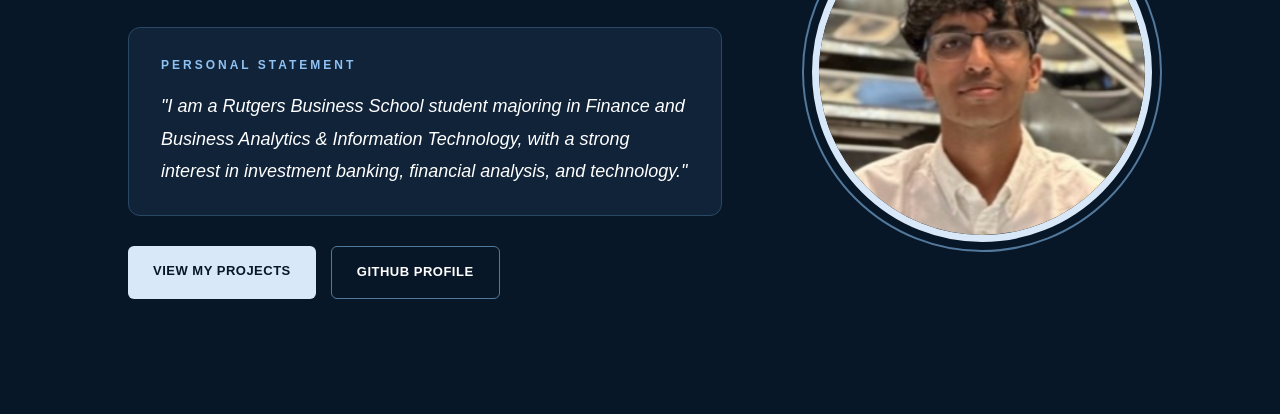
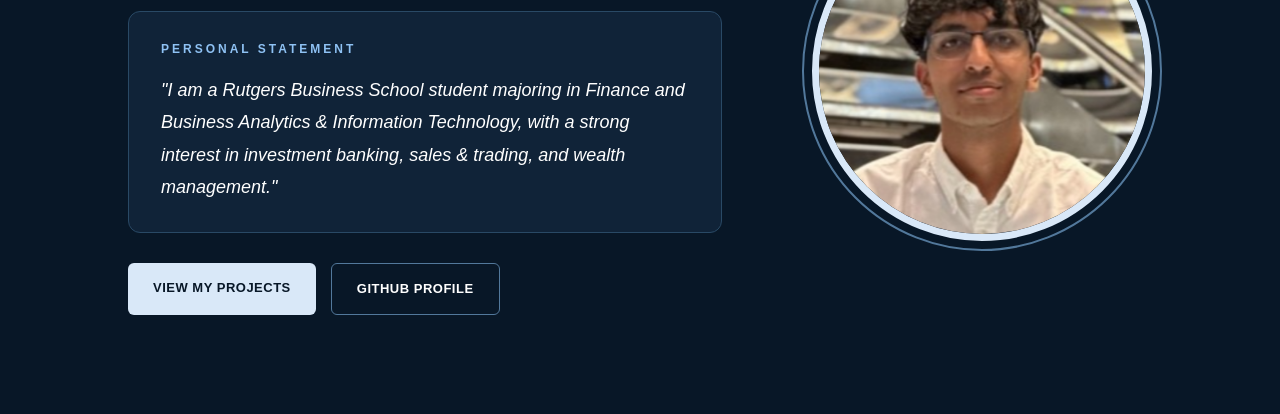
Before and after one commit to ub48-beep/ub48-beep.github.io, a plain HTML site: page index.html in a window 1280 px wide. Shown: the part 386-800 px from the top of the page. Drawn offline with Linux system fonts and the light colour scheme.

Commit message:
Update index.html

```diff
--- a/index.html
+++ b/index.html
@@ -740,8 +740,8 @@
                         "I am a Rutgers Business School student
                         majoring in Finance and Business Analytics
                         &amp; Information Technology, with a strong
-                        interest in investment banking, financial
-                        analysis, and technology."
+                        interest in investment banking,
+                        sales & trading, and wealth management."
                     </p>
 
                 </div>
```
